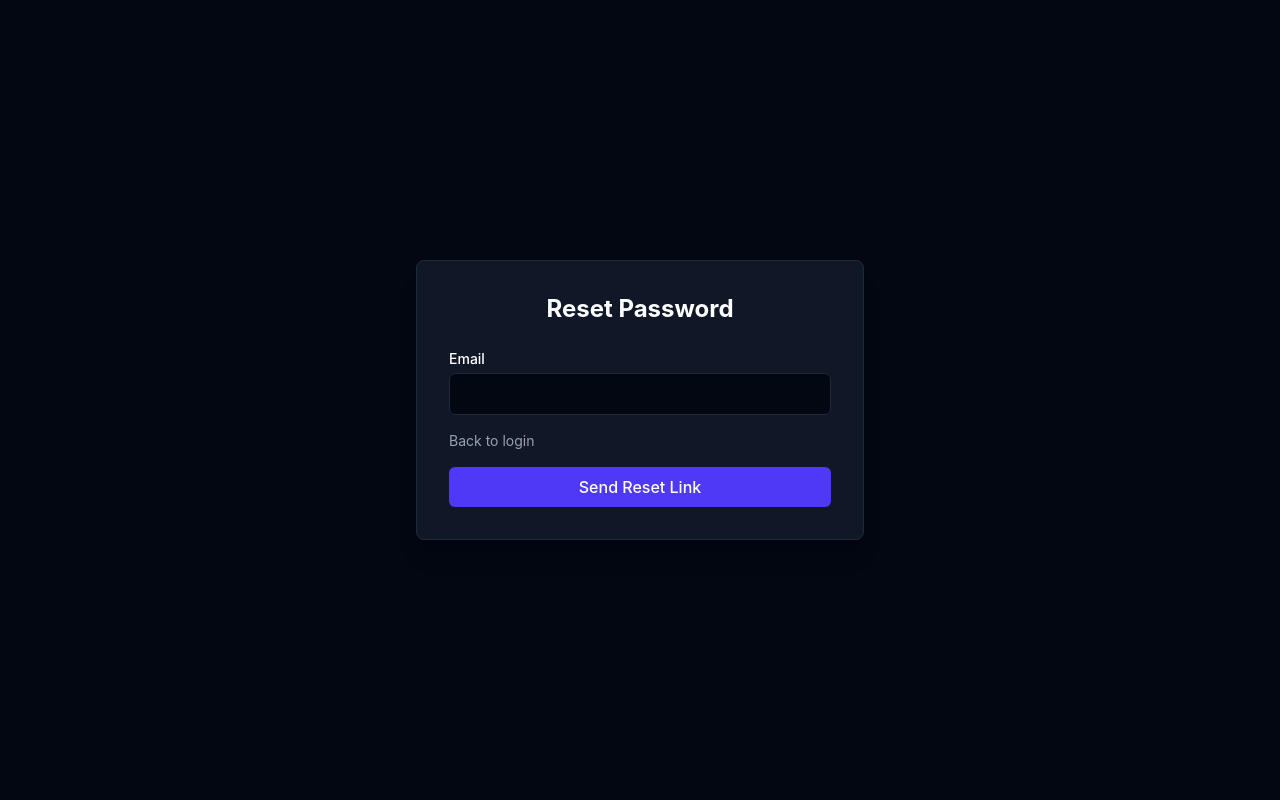
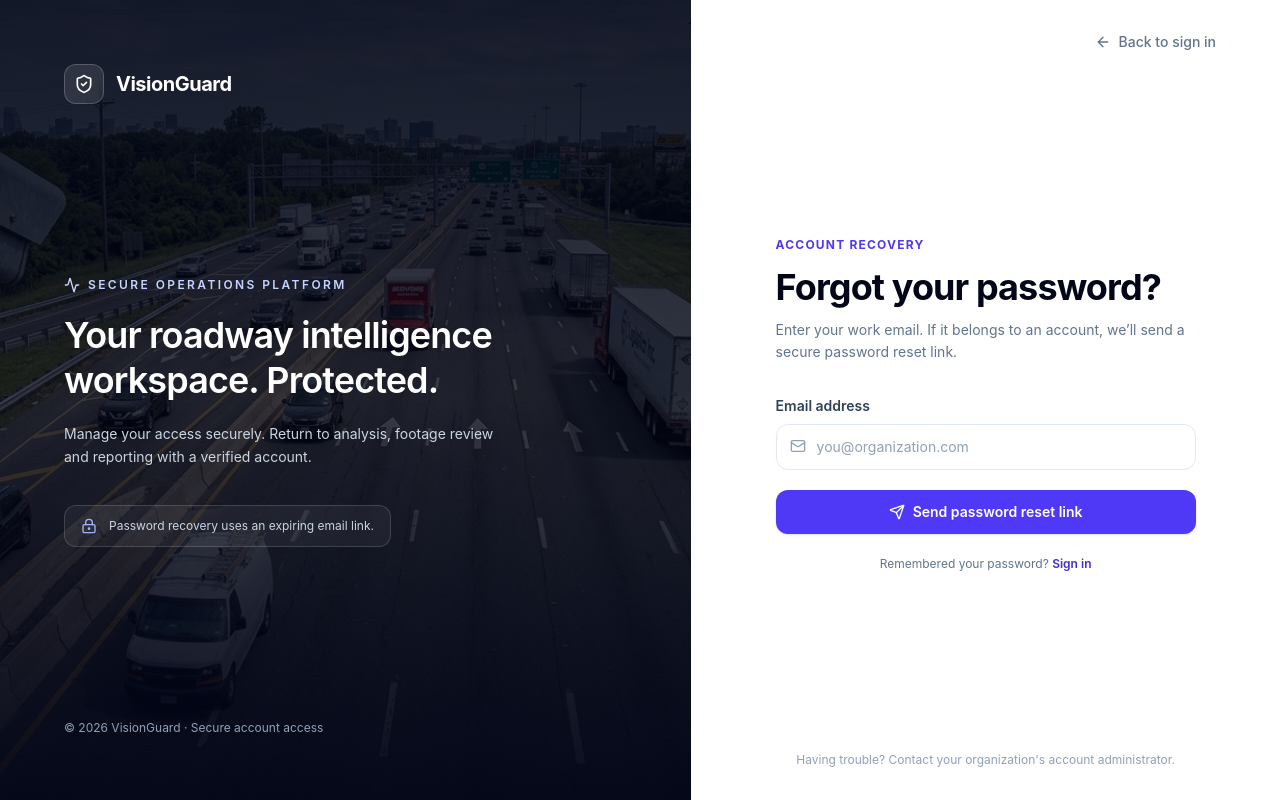
Before and after one commit to Syed-Nazeer-07/VisionGuard, a React (Vite) app in the folder apps/web/: page /forgot-password in a window 1280 px wide. Built offline with nearby package versions, Linux system fonts and the light colour scheme; no server answers; the database is empty.

Commit message:
feat(auth): professional light-theme forgot-password experience with accessible states

```diff
--- a/apps/web/src/pages/auth/ForgotPassword.tsx
+++ b/apps/web/src/pages/auth/ForgotPassword.tsx
@@ -1,91 +1,84 @@
-import { useState } from 'react'
-import { useForm } from 'react-hook-form'
-import { zodResolver } from '@hookform/resolvers/zod'
-import { z } from 'zod'
-import { Link } from 'react-router-dom'
-import { supabase } from '../../lib/supabase'
-import { cn } from '../../lib/utils'
+import { useState } from 'react';
+import { useForm } from 'react-hook-form';
+import { zodResolver } from '@hookform/resolvers/zod';
+import { z } from 'zod';
+import { Link } from 'react-router-dom';
+import { CheckCircle2, Mail, Send, AlertCircle, Loader2 } from 'lucide-react';
+import { supabase } from '../../lib/supabase';
+import { AuthRecoveryLayout, recoveryButton, recoveryInput } from './AuthRecoveryLayout';
 
 const forgotSchema = z.object({
-  email: z.string().email('Please enter a valid email address'),
-})
-
-type ForgotForm = z.infer<typeof forgotSchema>
+  email: z.string().trim().email('Enter a valid email address'),
+});
+type ForgotForm = z.infer<typeof forgotSchema>;
 
 export function ForgotPassword() {
-  const [error, setError] = useState<string | null>(null)
-  const [success, setSuccess] = useState<string | null>(null)
-  const [isLoading, setIsLoading] = useState(false)
+  const [error, setError] = useState<string | null>(null);
+  const [success, setSuccess] = useState(false);
+  const [loading, setLoading] = useState(false);
+  const { register, handleSubmit, formState: { errors } } = useForm<ForgotForm>({
+    resolver: zodResolver(forgotSchema)
+  });
 
-  const {
-    register,
-    handleSubmit,
-    formState: { errors },
-  } = useForm<ForgotForm>({
-    resolver: zodResolver(forgotSchema),
-  })
-
-  const onSubmit = async (data: ForgotForm) => {
-    setIsLoading(true)
-    setError(null)
-    setSuccess(null)
-
-    const { error } = await supabase.auth.resetPasswordForEmail(data.email, {
-      redirectTo: `${window.location.origin}/reset-password`,
-    })
-
-    setIsLoading(false)
-
-    if (error) {
-      setError(error.message)
-    } else {
-      setSuccess('Check your email for the password reset link.')
+  const sendLink = async (data: ForgotForm) => {
+    setError(null);
+    setSuccess(false);
+    setLoading(true);
+    try {
+      const { error: authError } = await supabase.auth.resetPasswordForEmail(data.email, {
+        redirectTo: `${window.location.origin}/reset-password`,
+      });
+      if (authError) throw authError;
+      // Do not reveal whether an account exists for this email.
+      setSuccess(true);
+    } catch (err) {
+      setError(err instanceof Error ? err.message : 'Could not send a recovery link. Please try again.');
+    } finally {
+      setLoading(false);
     }
-  }
+  };
 
   return (
-    <div className="min-h-screen flex items-center justify-center bg-gray-950 text-white p-4">
-      <div className="w-full max-w-md p-8 bg-gray-900 border border-gray-800 rounded-lg shadow-xl">
-        <h2 className="text-2xl font-bold mb-6 text-center">Reset Password</h2>
-
-        {error && (
-          <div className="mb-4 p-3 bg-red-500/10 border border-red-500/50 text-red-400 rounded text-sm">
-            {error}
+    <AuthRecoveryLayout
+      eyebrow="Account recovery"
+      title="Forgot your password?"
+      description="Enter your work email. If it belongs to an account, we’ll send a secure password reset link."
+    >
+      {success ? (
+        <div role="status" className="rounded-2xl border border-emerald-200 bg-emerald-50 p-6">
+          <CheckCircle2 className="w-8 h-8 text-emerald-600 mb-3" />
+          <h2 className="font-semibold text-slate-900">Check your inbox</h2>
+          <p className="text-sm text-slate-600 mt-2 leading-relaxed">
+            If an account exists for that address, an email with a recovery link is on its way.
+            Check your spam folder too.
+          </p>
+          <button type="button" onClick={() => setSuccess(false)}
+            className="mt-5 text-sm font-semibold text-indigo-700 hover:underline">Try another email</button>
+        </div>
+      ) : (
+        <form onSubmit={handleSubmit(sendLink)} className="space-y-5" noValidate>
+          <div>
+            <label htmlFor="recovery-email" className="block text-sm font-semibold text-slate-700 mb-2">Email address</label>
+            <div className="relative">
+              <Mail className="absolute top-3.5 left-3.5 w-4 h-4 text-slate-400" />
+              <input id="recovery-email" type="email" autoComplete="email" placeholder="you@organization.com"
+                {...register('email')} aria-invalid={!!errors.email}
+                className={`${recoveryInput} pl-10`} />
+            </div>
+            {errors.email && <p role="alert" className="mt-2 text-xs text-rose-600">{errors.email.message}</p>}
           </div>
-        )}
-        {success && (
-          <div className="mb-4 p-3 bg-green-500/10 border border-green-500/50 text-green-400 rounded text-sm">
-            {success}
-          </div>
-        )}
-
-        <form onSubmit={handleSubmit(onSubmit)} className="space-y-4">
-          <div>
-            <label className="block text-sm font-medium mb-1">Email</label>
-            <input
-              type="email"
-              {...register('email')}
-              className={cn(
-                "w-full px-3 py-2 bg-gray-950 border rounded-md focus:outline-none focus:ring-2 focus:ring-indigo-500 transition-colors",
-                errors.email ? "border-red-500" : "border-gray-800"
-              )}
-            />
-            {errors.email && <p className="mt-1 text-xs text-red-400">{errors.email.message}</p>}
-          </div>
-
-          <div className="flex justify-between items-center text-sm">
-            <Link to="/login" className="text-gray-400 hover:text-gray-300">Back to login</Link>
-          </div>
-
-          <button
-            type="submit"
-            disabled={isLoading}
-            className="w-full py-2 px-4 bg-indigo-600 hover:bg-indigo-700 disabled:opacity-50 disabled:cursor-not-allowed rounded-md font-medium transition-colors"
-          >
-            {isLoading ? 'Sending...' : 'Send Reset Link'}
+          {error && <div role="alert" className="flex items-start gap-2 rounded-xl border border-rose-200 bg-rose-50 p-3 text-sm text-rose-700">
+            <AlertCircle className="w-4 h-4 mt-0.5 shrink-0" /> {error}
+          </div>}
+          <button type="submit" disabled={loading} className={recoveryButton}>
+            {loading ? <Loader2 className="w-4 h-4 animate-spin" /> : <Send className="w-4 h-4" />}
+            {loading ? 'Sending secure link…' : 'Send password reset link'}
           </button>
+          <p className="text-xs text-center text-slate-500 leading-relaxed">
+            Remembered your password? <Link to="/login" className="text-indigo-700 font-semibold hover:underline">Sign in</Link>
+          </p>
         </form>
-      </div>
-    </div>
-  )
+      )}
+    </AuthRecoveryLayout>
+  );
 }
```
